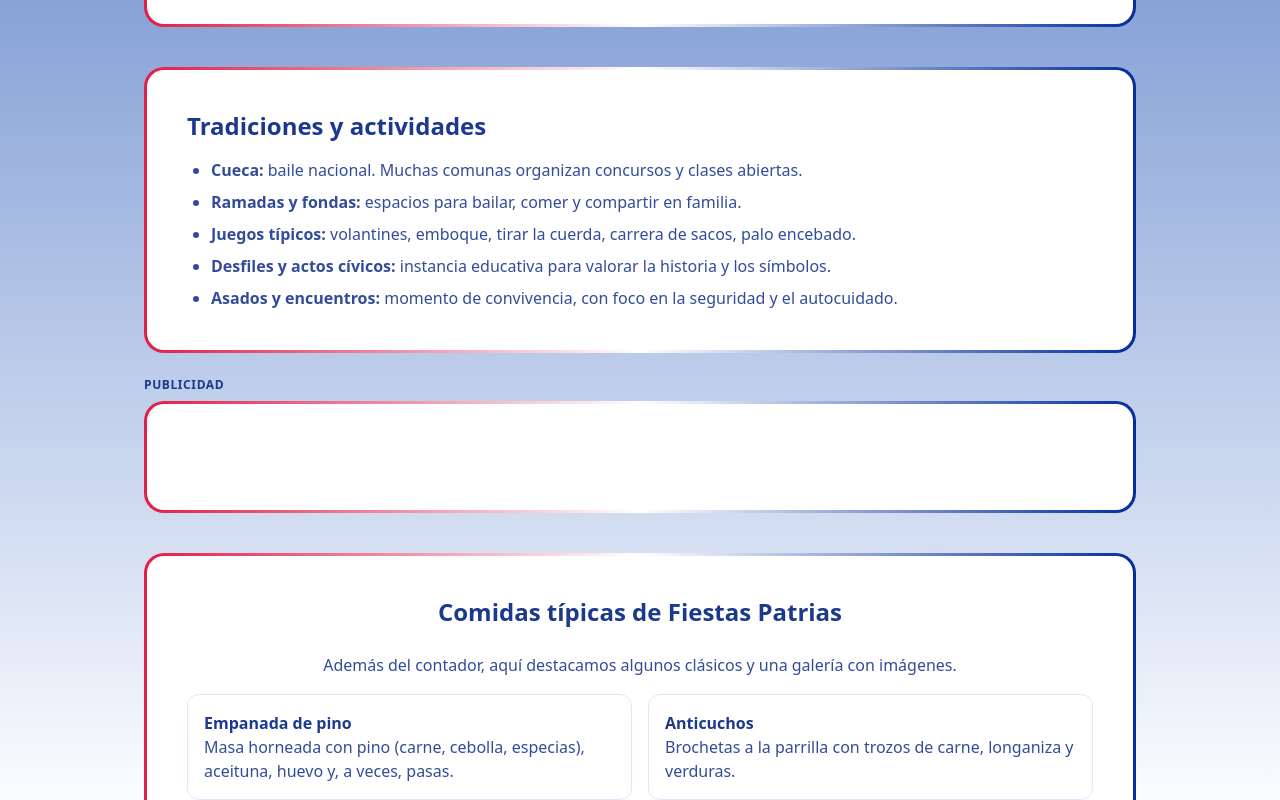
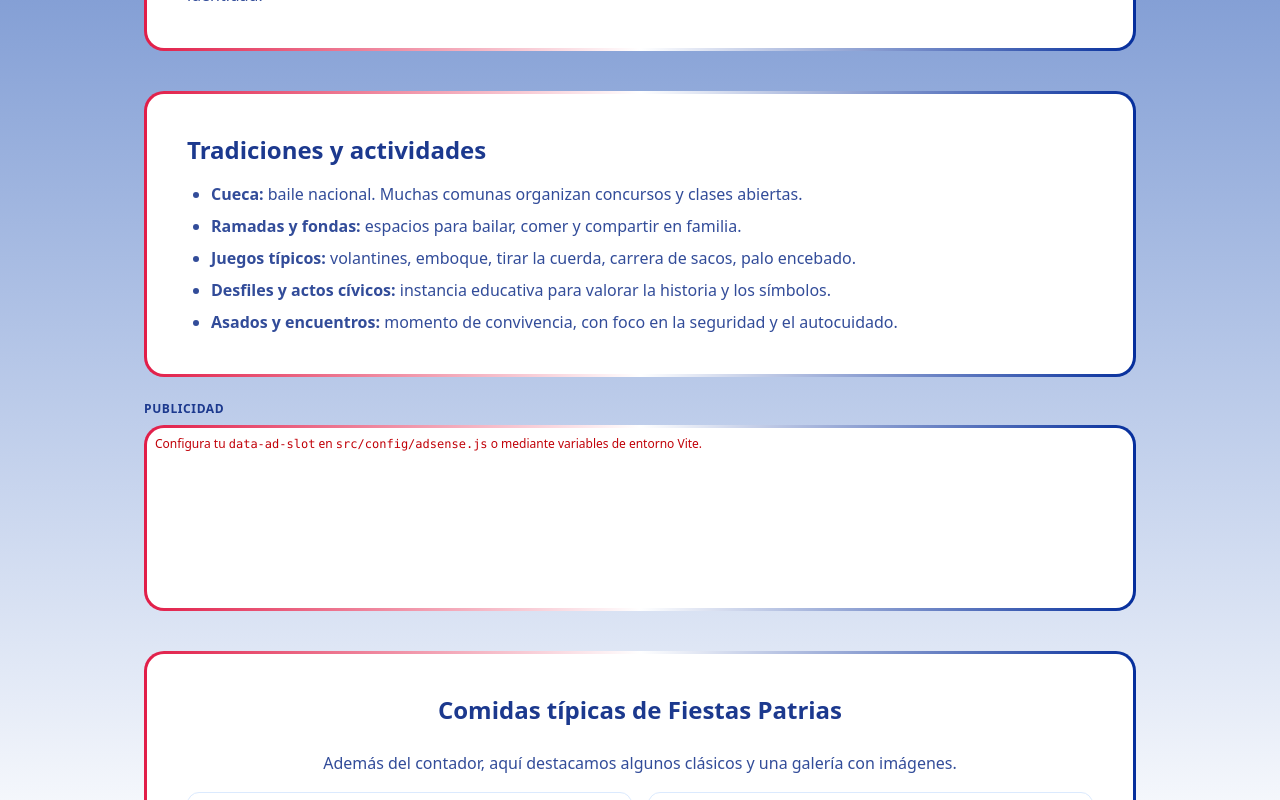
Before and after one commit to patitojavi/fiestas-patrias, a React (Vite) app: page / in a window 1280 px wide. Shown: the part 999-1799 px from the top of the page. Built offline with nearby package versions, Linux system fonts and the light colour scheme.

Commit message:
update index html, app jsx ad unit ad sense y ads txt

```diff
--- a/index.html
+++ b/index.html
@@ -4,10 +4,20 @@
     <meta charset="UTF-8" />
     <link rel="icon" type="image/svg+xml" href="/chile.png" />
     <meta name="viewport" content="width=device-width, initial-scale=1.0" />
-    <script async src="https://pagead2.googlesyndication.com/pagead/js/adsbygoogle.js?client=ca-pub-9095927872658525"
-     crossorigin="anonymous"></script>
+
+    <script
+      async
+      src="https://pagead2.googlesyndication.com/pagead/js/adsbygoogle.js?client=ca-pub-9095927872658525"
+      crossorigin="anonymous"
+    ></script>
+
+    <!-- Opcional, recomendado por Google -->
+    <meta name="google-adsense-account" content="ca-pub-9095927872658525" />
+
+    <!-- (Opcional) verificación de sitio -->
+    <meta name="google-site-verification" content="ChIbVhGcsrOkk71gBTWnWspuNQLXPnSlX9PQv99mgy8" />
+
     <title>¿Cuánto Falta Para El 18 De Septiembre?</title>
-<meta name="google-site-verification" content="ChIbVhGcsrOkk71gBTWnWspuNQLXPnSlX9PQv99mgy8" />
   </head>
   <body>
     <div id="root"></div>
--- a/src/App.jsx
+++ b/src/App.jsx
@@ -3,6 +3,7 @@ import Countdown from "./components/Countdown";
 import FoodGallery from "./components/FoodGallery";
 import NavBar from "./components/NavBar";
 import AdUnit from "./components/AdUnit";
+import { ADSENSE_SLOTS } from "./config/adsense";
 
 export default function App() {
   const year = new Date().getFullYear();
@@ -29,7 +30,7 @@ export default function App() {
         <section className="festive-border bg-white/90 backdrop-blur p-6 md:p-10 card-hover">
           <Countdown />
         </section>
-        <AdUnit slot="1234567890" format="auto" />
+        <AdUnit slot={ADSENSE_SLOTS.heroBanner} format="auto" />
 
         {/* SOBRE EL 18 */}
         <section
@@ -76,7 +77,11 @@ export default function App() {
             </li>
           </ul>
         </section>
-        <AdUnit slot="9876543210" format="fluid" layout="in-article" />
+          <AdUnit
+          slot={ADSENSE_SLOTS.inArticle}
+          format="fluid"
+          layout="in-article"
+        />
 
         {/* GASTRONOMÍA + GALERÍA (UNIFICADAS) */}
         <section
--- a/src/components/AdUnit.jsx
+++ b/src/components/AdUnit.jsx
@@ -1,9 +1,10 @@
 import { useEffect, useRef } from "react";
+import { ADSENSE_CLIENT } from "../config/adsense";
 
 /**
  * AdSense <ins> wrapper para React.
  * Props:
- * - slot: string (requerido) -> tu data-ad-slot
+ * - slot: string (requerido) -> tu data-ad-slot (ID del bloque de anuncio)
  * - format: "auto" | "fluid" (por defecto "auto")
  * - layout: e.g. "in-article" (solo cuando format="fluid")
  * - className: clases adicionales de Tailwind
@@ -19,22 +20,56 @@ export default function AdUnit({
   const ref = useRef(null);
 
   useEffect(() => {
-    // Evita múltiples push en el mismo <ins>
     const el = ref.current;
-    if (!el) return;
-    // Si AdSense ya marcó el elemento, no reenviar
+    if (!el || !slot) return;
+
+
     if (el.getAttribute("data-adsbygoogle-status")) return;
 
-    try {
-      (window.adsbygoogle = window.adsbygoogle || []).push({});
-    } catch (e) {
-      // Silencioso: en local o con AdBlock es normal
-      // console.debug("AdSense push error:", e);
+    const pushAd = () => {
+      try {
+        (window.adsbygoogle = window.adsbygoogle || []).push({});
+      } catch {
+
+      }
+    };
+
+    const script = document.querySelector(
+      'script[src*="pagead/js/adsbygoogle.js"]'
+    );
+
+    const alreadyLoaded = Boolean(window.adsbygoogle?.loaded);
+
+    if (script) {
+      if (alreadyLoaded) {
+        script.dataset.loaded = "true";
+        pushAd();
+      } else if (script.dataset.loaded !== "true") {
+        const onLoad = () => {
+          script.dataset.loaded = "true";
+          pushAd();
+        };
+        script.addEventListener("load", onLoad, { once: true });
+        return () => script.removeEventListener("load", onLoad);
+      }
+    } else {
+
+      const s = document.createElement("script");
+      s.async = true;
+      s.src = `https://pagead2.googlesyndication.com/pagead/js/adsbygoogle.js?client=${encodeURIComponent(
+        ADSENSE_CLIENT
+      )}`;
+      s.crossOrigin = "anonymous";
+      s.onload = pushAd;
+      document.head.appendChild(s);
     }
-  }, []);
+
+
+    if (alreadyLoaded) pushAd();
+  }, [slot, format, layout]);
 
   return (
-    <div className={`my-6`}>
+    <div className="my-6">
       {showLabel && (
         <div className="text-xs uppercase tracking-wider font-semibold text-blue-900 mb-2">
           Publicidad
@@ -42,12 +77,24 @@ export default function AdUnit({
       )}
 
       <div className={`festive-border bg-white/90 p-2 ${className}`}>
+        {!slot && (
+          <div className="text-xs text-red-700 mb-2">
+            Configura tu <code>data-ad-slot</code> en{" "}
+            <code>src/config/adsense.js</code> o mediante variables de entorno Vite.
+          </div>
+        )}
+
         <ins
           ref={ref}
           className="adsbygoogle block mx-auto"
-          style={{ display: "block", textAlign: "center", minHeight: 90 }}
-          data-ad-client="ca-pub-9095927872658525"    /* <-- tu ca-pub */
-          data-ad-slot={slot}                         /* <-- tu slot numérico */
+          style={{
+            display: "block",
+            textAlign: "center",
+
+            minHeight: format === "fluid" ? 140 : 90,
+          }}
+          data-ad-client={ADSENSE_CLIENT}
+          data-ad-slot={String(slot || "")}
           data-ad-format={format}
           data-full-width-responsive="true"
           {...(format === "fluid" && layout
@@ -56,7 +103,6 @@ export default function AdUnit({
         />
       </div>
 
-      {/* Fallback mínimo por si hay AdBlock o aún no aprueban */}
       <noscript>
         <div className="text-sm text-blue-900/80">
           Activa JavaScript para ver anuncios.
--- /dev/null
+++ b/src/config/adsense.js
@@ -0,0 +1,6 @@
+export const ADSENSE_CLIENT = "ca-pub-9095927872658525";
+
+export const ADSENSE_SLOTS = {
+  heroBanner: import.meta.env.VITE_ADSENSE_SLOT_HERO ?? "",
+  inArticle: import.meta.env.VITE_ADSENSE_SLOT_IN_ARTICLE ?? "",
+};
```
Also changed, not shown: public/ads.txt.
